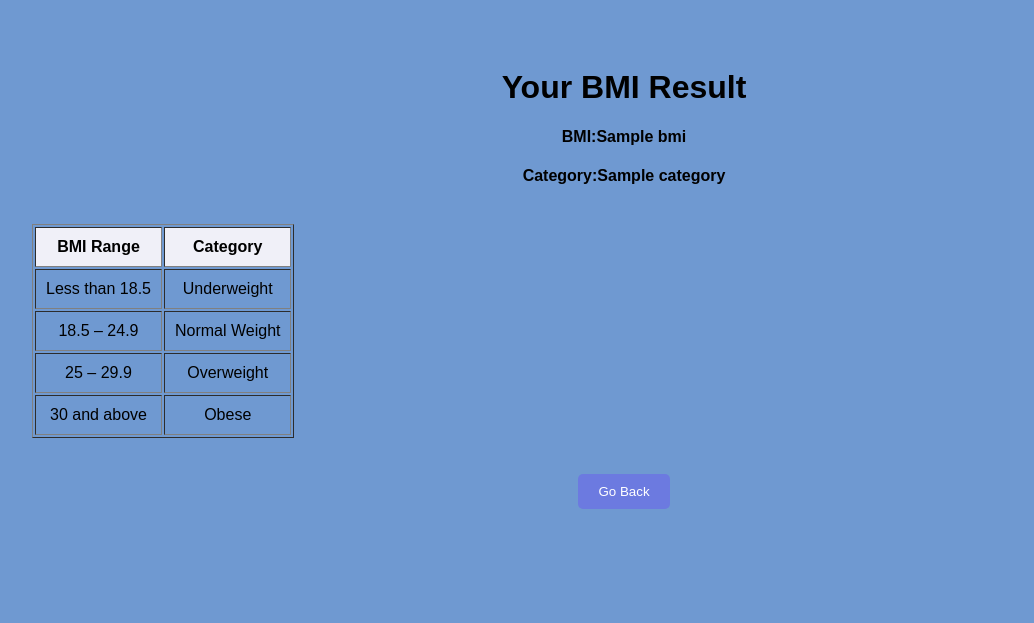
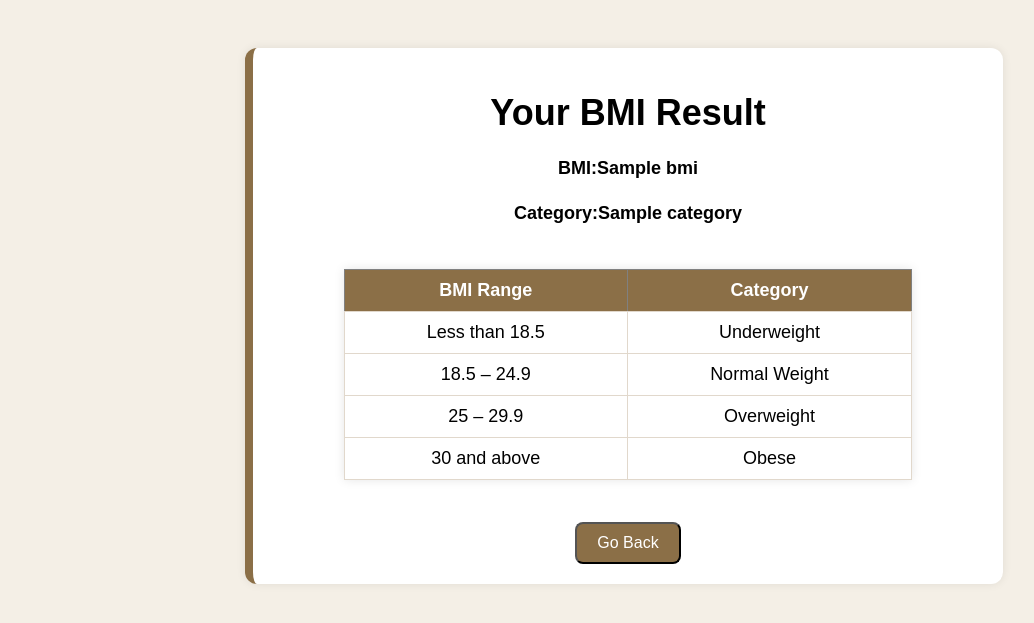
Before and after one commit to hridya-r-n/BMI-Calculator, a Flask app: template templates/result.html in a window 1280 px wide. Shown: the top 623 px of the page, without its empty margins (16-1050 px from the left). Run offline with Flask 3, Linux system fonts and the light colour scheme; the template is opened without the code that fills it: most values are stand-ins (such as "Sample title", 1, 10 or a date in 2020).

Commit message:
Update style.css

```diff
--- a/static/style.css
+++ b/static/style.css
@@ -1,12 +1,16 @@
 body {
     font-family: Arial, sans-serif;
-    background: #6f99d1;
+    background: #f4efe6;
     padding: 40px;
     text-align: center;
 }
+h2, h3 {
+    color: #4a4a4a;
+}
 .container {
     background: white;
-    max-width: 400px;
+    /* max-width: 400px; */
+    width: 60%;
     margin: auto;
     padding: 25px;
     border-radius: 10px;
@@ -20,11 +24,64 @@ input {
     border: 1px solid #ccc;
 }
 button {
-    padding: 10px 20px;
-    background: #6c7ae0;
-    color: white;
-    border: none;
-    border-radius: 5px;
     font-family: Arial, sans-serif;
     cursor: pointer;
+    display: inline-block;
+    padding: 10px 20px;
+    background: #8b6f47;
+    color: white;
+    border-radius: 8px;
+    text-decoration: none;
+    font-size: 16px;
 }
+.result-card {
+    background: white;
+    padding: 20px;
+    border-radius: 12px;
+    width: 60%;
+    margin: auto;
+    border-left: 8px solid #8b6f47;
+    box-shadow: 0 0 10px rgba(0,0,0,0.08);
+    font-size: 18px;
+}
+.message-box.underweight {
+    background: #f7e7d2;
+    border-left: 6px solid #d4a373;
+}
+
+.message-box.normalweight {
+    background: #e8f1e6;
+    border-left: 6px solid #5b7a5f;
+}
+
+.message-box.overweight {
+    background: #f8e3d9;
+    border-left: 6px solid #d4a373;
+}
+
+.message-box.obese {
+    background: #f4d6d1;
+    border-left: 6px solid #b85c4e;
+}
+.bmi-table {
+    width: 80%;
+    margin: auto;
+    border-collapse: collapse;
+    background: white;
+    box-shadow: 0 0 10px rgba(0,0,0,0.1);
+}
+
+.bmi-table th {
+     background: #8b6f47;
+    color: white;
+    padding: 10px;
+}
+
+.bmi-table td {
+    padding: 10px;
+    border: 1px solid #e1d8cc;
+}
+
+.btn {
+
+}
```
